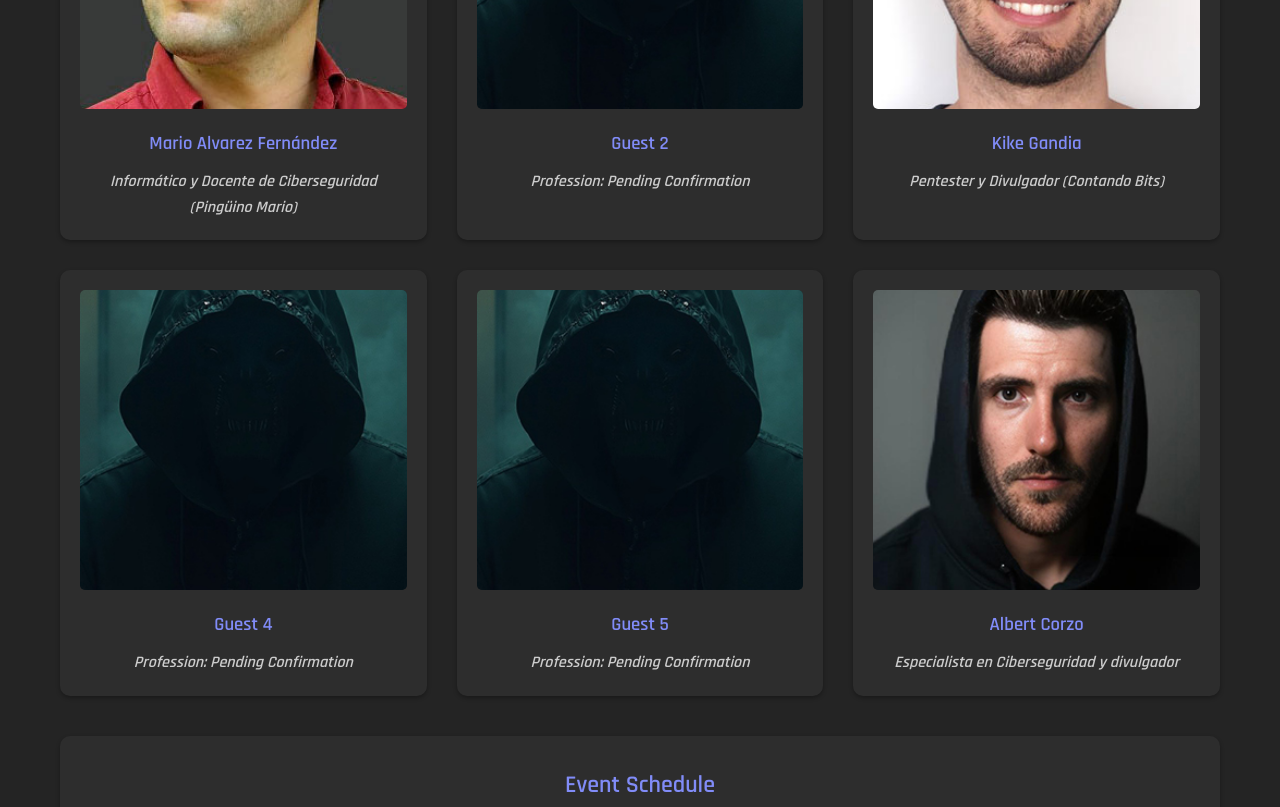
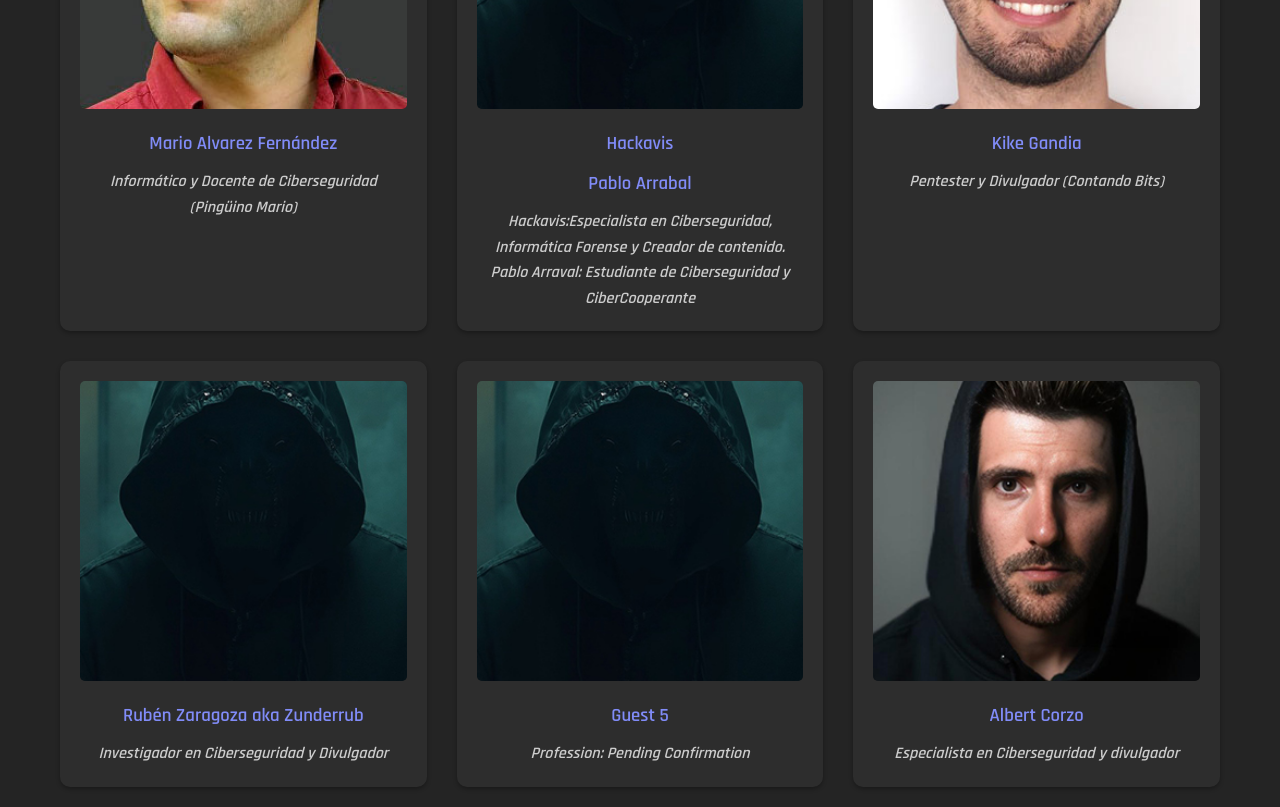
Before and after one commit to influencercon/home, a website built with Vite: page index.html in a window 1280 px wide. Shown: the part 1420-2227 px from the top of the page. Built offline with nearby package versions, Linux system fonts and the light colour scheme.

Commit message:
Update index.html

```diff
--- a/index.html
+++ b/index.html
@@ -59,17 +59,19 @@
             <div class="guest-grid">
                 <div class="guest-card">
                     <div class="guest-image">
-                        <img src="images/1.jpg" alt="Mario Alvarez Fernández" loading="lazy">
+                        <img src="images/1.jpg" alt="Mario Alvarez aka Pingüino Mario" loading="lazy">
                     </div>
                     <h3><a href="https://maalfer.github.io/whoami/" target="_blank">Mario Alvarez Fernández</a></h3>
                     <p class="profession">Informático y Docente de Ciberseguridad (Pingüino Mario)</p>
                 </div>
                 <div class="guest-card">
                     <div class="guest-image">
-                        <img src="images/2.jpg" alt="Guest 2" loading="lazy">
+                        <img src="images/2.jpg" alt="Jose Javier Pastor aka Hackavis & Pablo Arrabal" loading="lazy">
                     </div>
-                    <h3><a href="https://lnk.bio/albertc" target="_blank">Guest 2</a></h3>
-                    <p class="profession">Profession: Pending Confirmation</p>
+                    <h3><a href="https://www.linkedin.com/in/jose-javier-pastor-valero-a173a1200/" target="_blank">Hackavis</a></h3>
+                    <h3><a href="https://linktr.ee/nuofrwk" target="_blank">Pablo Arrabal</a></h3>
+                    <p class="profession">Hackavis:Especialista en Ciberseguridad, Informática Forense y Creador de contenido.</p>
+                    <p class="profession">Pablo Arraval: Estudiante de Ciberseguridad y CiberCooperante</p>
                 </div>
                 <div class="guest-card">
                     <div class="guest-image">
@@ -80,10 +82,10 @@
                 </div>
                 <div class="guest-card">
                     <div class="guest-image">
-                        <img src="images/4.jpg" alt="Guest 4" loading="lazy">
+                        <img src="images/4.jpg" alt="Rubén Zaragoza aka Zunderrub" loading="lazy">
                     </div>
-                    <h3><a href="https://lnk.bio/albertc" target="_blank">Guest 4</a></h3>
-                    <p class="profession">Profession: Pending Confirmation</p>
+                    <h3><a href="https://zhack.es/" target="_blank">Rubén Zaragoza aka Zunderrub</a></h3>
+                    <p class="profession">Investigador en Ciberseguridad y Divulgador</p>
                 </div>
                 <div class="guest-card">
                     <div class="guest-image">
@@ -97,7 +99,7 @@
                         <img src="images/6.jpg" alt="Albert Corzo" loading="lazy">
                     </div>
                     <h3><a href="https://lnk.bio/albertc" target="_blank">Albert Corzo</a></h3>
-                    <p class="profession">Especialista en Ciberseguridad  y divulgador</p>
+                    <p class="profession">Especialista en Ciberseguridad y divulgador</p>
                 </div>
             </div>
         </section>
```
